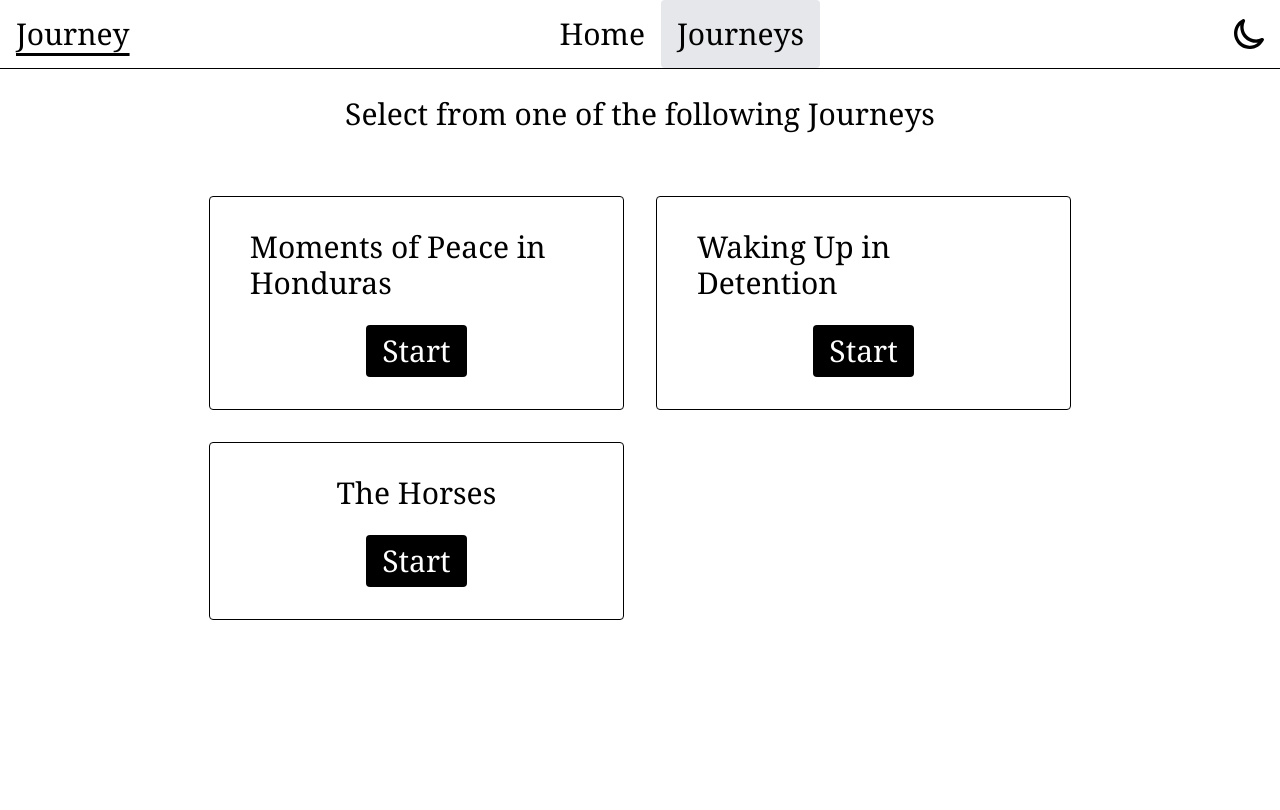
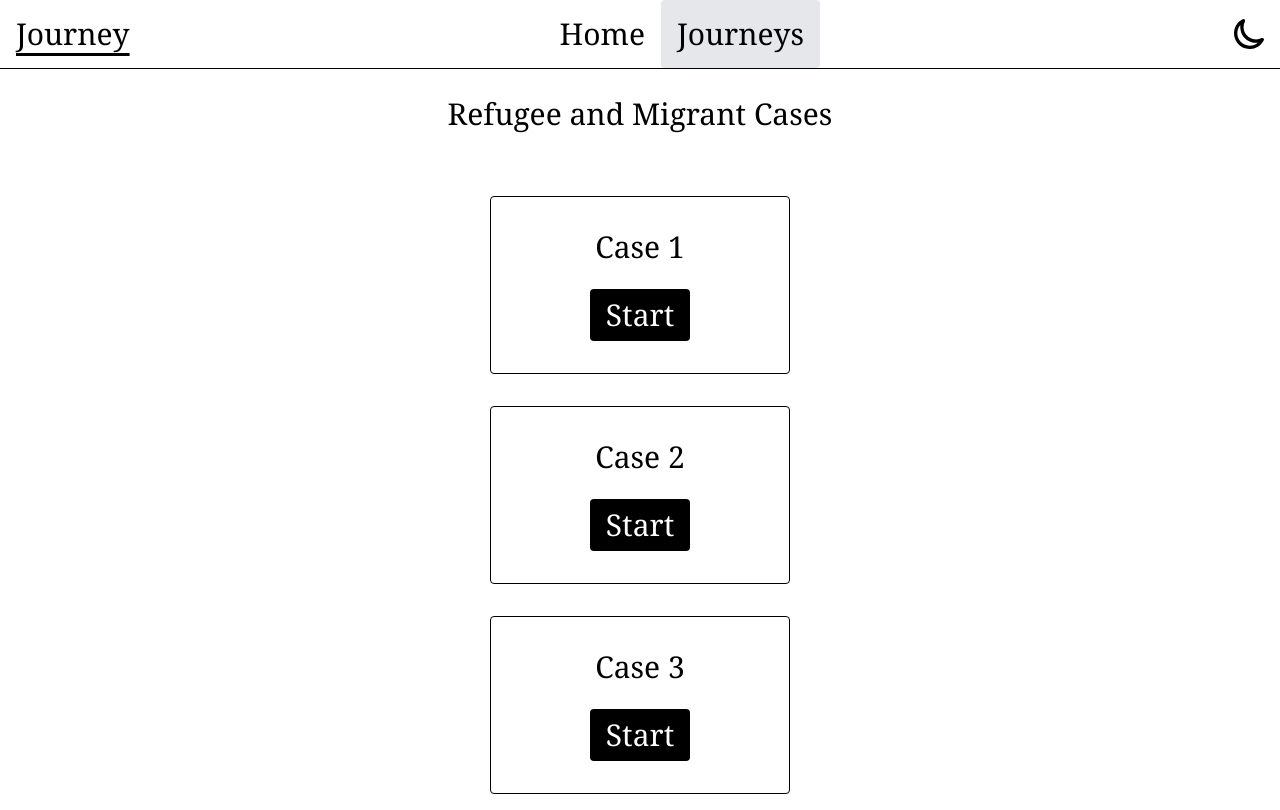
Before and after one commit to paul-macfarlane/journey, an Astro site: page /journeys in a window 1280 px wide. Built offline with nearby package versions, Linux system fonts and the light colour scheme; Astro itself is replaced by a stand-in of ours.

Commit message:
journey page updates

```diff
--- a/src/components/JourneyCard.astro
+++ b/src/components/JourneyCard.astro
@@ -8,7 +8,7 @@ const { title, description, buttonText, href } = Astro.props;
 ---
 
 <div
-  class="flex flex-col items-center gap-2 rounded border border-black px-6 py-4 dark:border-white lg:gap-6 lg:px-10 lg:py-8"
+  class="flex min-w-[300px] flex-col items-center gap-2 rounded border border-black px-6 py-4 dark:border-white lg:gap-6 lg:px-10 lg:py-8"
 >
   <p>{title}</p>
 
--- a/src/components/JourneyCardGrid.astro
+++ b/src/components/JourneyCardGrid.astro
@@ -11,7 +11,7 @@ const { journeys } = Astro.props;
 
 {
   journeys.length > 0 && (
-    <div class="grid gap-6 lg:grid-cols-2 lg:gap-8">
+    <div class="grid gap-6 lg:gap-8">
       {journeys.map(({ title, description, buttonText, href }) => (
         <JourneyCard {title} {description} {buttonText} {href} />
       ))}
--- a/src/pages/journeys/index.astro
+++ b/src/pages/journeys/index.astro
@@ -12,13 +12,14 @@ caseData.forEach((caseFile, i) => {
     caseFile.default.find((page) => page.name === "Preface") ??
       caseFile.default[0],
   ]);
+
   journeyPageData.push(...caseData);
 });
 
 const journeys: JourneyCardData[] = journeyPageData
   .filter(({ isStart }) => isStart)
-  .map((pageData) => ({
-    title: pageData.nextName,
+  .map((pageData, index) => ({
+    title: `Case ${index + 1}`,
     buttonText: "Start",
     href: `/journeys/${pageData.path}`,
   }));
@@ -26,7 +27,7 @@ const journeys: JourneyCardData[] = journeyPageData
 
 <BaseLayout title="Journeys">
   <div class="flex flex-col items-center gap-6 text-xl lg:gap-16 lg:text-3xl">
-    <p>Select from one of the following Journeys</p>
+    <p>Refugee and Migrant Cases</p>
 
     <JourneyCardGrid {journeys} />
   </div>
```
